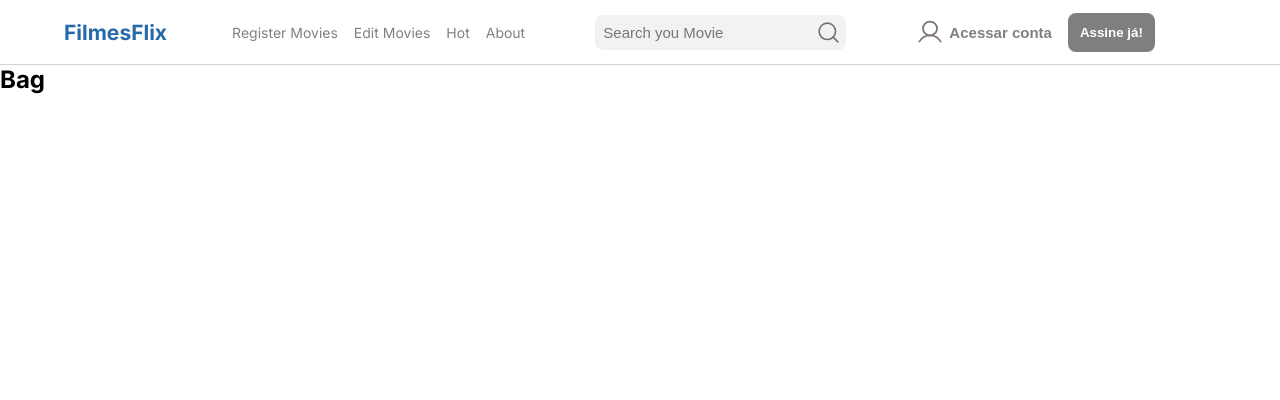
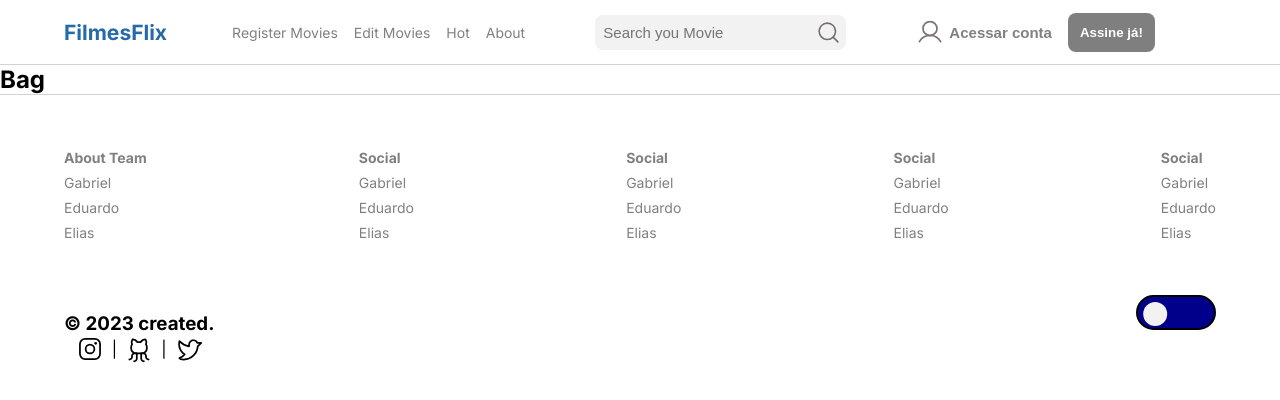
Before and after one commit to gontijogabriel/filmesflix, a Next.js app in the folder frontend/: page / in a window 1280 px wide. Shown: the top 400 px of the page. Built offline with nearby package versions, Linux system fonts and the light colour scheme.

Commit message:
feat: implementando footer

```diff
--- /dev/null
+++ b/frontend/src/app/components/Footer/index.tsx
@@ -0,0 +1,71 @@
+import { GithubLogo, InstagramLogo, TwitterLogo } from "phosphor-react";
+import {
+  FooterBotton,
+  FooterContainer,
+  FooterContent,
+  SunMoonIcon,
+  ThemeToggle,
+} from "./styled";
+import { useState } from "react";
+
+export const Footer = () => {
+  const [isDarkMode, setIsDarkMode] = useState<Boolean>(false);
+  const toggleTheme = () => {
+    setIsDarkMode((prevMode) => !prevMode);
+  };
+  return (
+    <FooterContainer>
+      <FooterContent>
+        <div className="about">
+          <h4>About Team</h4>
+          <a href="#">Gabriel</a>
+          <a href="#">Eduardo</a>
+          <a href="#">Elias</a>
+        </div>
+
+        <div className="More">
+          <h4>Social</h4>
+          <a href="#">Gabriel</a>
+          <a href="#">Eduardo</a>
+          <a href="#">Elias</a>
+        </div>
+        <div className="More">
+          <h4>Social</h4>
+          <a href="#">Gabriel</a>
+          <a href="#">Eduardo</a>
+          <a href="#">Elias</a>
+        </div>
+        <div className="More">
+          <h4>Social</h4>
+          <a href="#">Gabriel</a>
+          <a href="#">Eduardo</a>
+          <a href="#">Elias</a>
+        </div>
+        <div className="More">
+          <h4>Social</h4>
+          <a href="#">Gabriel</a>
+          <a href="#">Eduardo</a>
+          <a href="#">Elias</a>
+        </div>
+      </FooterContent>
+      <FooterBotton>
+        <div className="icons">
+          <h3>© 2023 created.</h3>
+          <div className="logos">
+            <InstagramLogo size={28} />|
+            <GithubLogo size={28} />|
+            <TwitterLogo size={28} />
+          </div>
+        </div>
+        <ThemeToggle
+          className={isDarkMode ? "sky-actived" : "sky"}
+          onClick={toggleTheme}
+        >
+          <SunMoonIcon
+            className={isDarkMode ? "sun-moon-actived" : "sun-moon"}
+          />
+        </ThemeToggle>
+      </FooterBotton>
+    </FooterContainer>
+  );
+};
--- /dev/null
+++ b/frontend/src/app/components/Footer/styled.ts
@@ -0,0 +1,106 @@
+import styled from "styled-components"
+
+export const FooterContainer = styled.footer`
+padding: 0rem 0.5rem;
+border-top:1px solid lightGray;
+min-height: 400;
+`
+export const FooterContent = styled.div`
+width:100%;
+max-width:1200px;
+margin:0 auto;
+padding:0 1.5rem; //se a tela for menor  de 1200 px vai da um espacamento
+display:flex;
+justify-content:space-between;
+align-items:center;
+height:64px;
+color:gray;
+font-size:14px;
+min-height: 200px;
+a{
+  text-decoration: none;
+  color: gray ;
+}
+div{
+  display: flex;
+  flex-direction: column;
+  gap: 0.5rem;
+
+}
+
+`
+export const FooterBotton =styled.div`
+padding:0 1.5rem;
+margin: 0 auto;
+min-height: 80px;
+display: flex;
+justify-content: space-between;
+max-width:1200px;
+width: 100%;
+align-items: baseline;
+.theme-toggle {
+  cursor: pointer;
+  display: flex;
+  align-items: center;
+}
+.sun-moon {
+  width: 24px;
+  height: 24px;
+  border-radius: 50%;
+  background-color: #f2f2f2;
+  display: flex;
+  justify-content: center;
+  align-items: center;
+  margin-right: 8px;
+  transition: background-color 0.3s;
+}
+div{
+  gap: 0.5rem;
+}
+div.logos{
+  display: flex;
+  align-items: center;
+  justify-content: center;
+}
+
+`
+export const ThemeToggle = styled.div`
+  cursor: pointer;
+  position: relative;
+  width: 80px;
+  background-color: darkblue;
+  border-radius: 20px;
+  padding: 4px;
+  height: 35px;
+  border: solid black 2px;
+  transition:  1.2s;
+
+  &.sky-actived {
+    background-color: lightblue;
+    transition: 1.2s;
+  }
+`;
+
+export const SunMoonIcon = styled.div`
+  position: absolute;
+  width:24px;
+  height: 24px;
+  border-radius: 50%;
+  background-color: #f2f2f2;
+  display: flex;
+  justify-content: center;
+  align-items: center;
+  top: 5px;
+  transition: 1.2s;
+  transform: translateX(5%);
+  &.sum-moon{
+    transform: translateX(5%);
+    transition: 1.2s;
+  }
+
+  &.sun-moon-actived {
+    background-color: yellow;
+    transform: translateX(180%);
+    transition:  1.2s;
+  }
+`;
--- a/frontend/src/app/layout.tsx
+++ b/frontend/src/app/layout.tsx
@@ -2,6 +2,7 @@
 import { Inter } from "next/font/google";
 import { Globalstyle } from "./globalstyles";
 import { Header } from "./components/header";
+import { Footer } from "./components/Footer";
 
 const inter = Inter({ subsets: ["latin"] });
 
@@ -15,6 +16,7 @@ export default function RootLayout({
       <body className={inter.className}>
         <Header />
         {children}
+        <Footer />
       </body>
       <Globalstyle />
     </html>
```
